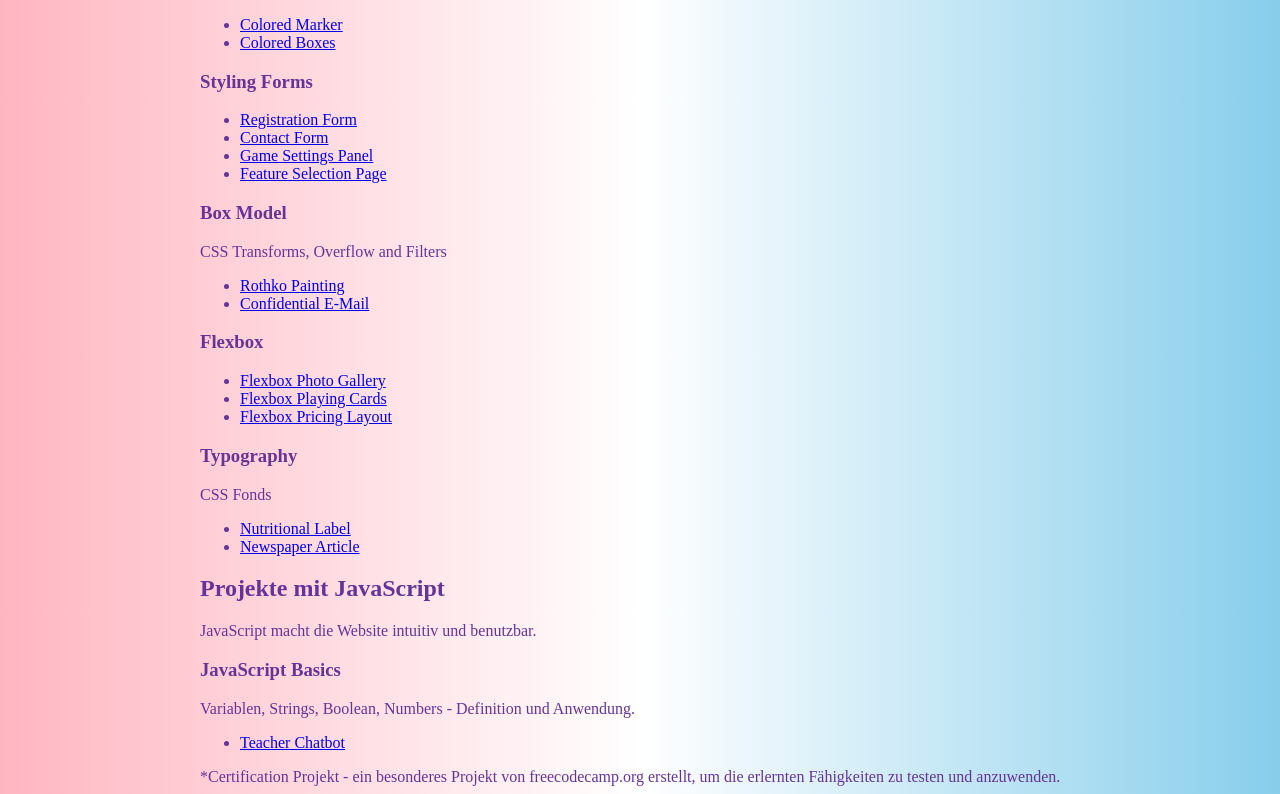
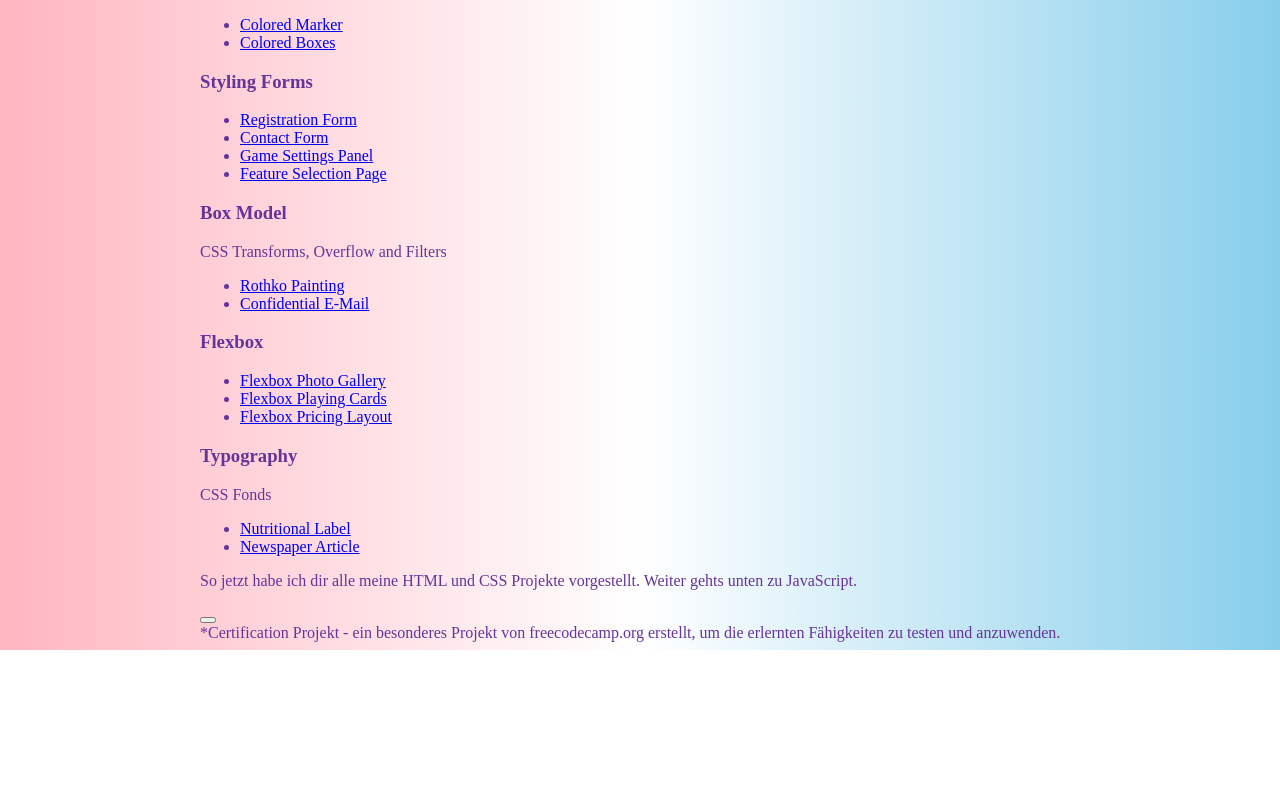
Before and after one commit to michaellestrassegger/Projekte_freecodecamp, a plain HTML site: page index.html in a window 1280 px wide. Shown: the part 1677-2471 px from the top of the page. After the commit the page ends 2327 px from the top, so only its background shows below. Drawn offline with Linux system fonts and the light colour scheme.

Commit message:
Update index.html by removing JavaScript section
Removed JavaScript project section and added a button.

```diff
--- a/index.html
+++ b/index.html
@@ -174,13 +174,8 @@ img{
       </ul>
     </section>
     <section>
-      <h2>Projekte mit JavaScript</h2>
-      <p>JavaScript macht die Website intuitiv und benutzbar.</p>
-      <h3>JavaScript Basics</h3>
-      <p>Variablen, Strings, Boolean, Numbers - Definition und Anwendung.</p>
-       <ul>
-        <li><a href="teacher_chatbot.html">Teacher Chatbot</a></li>
-      </ul>
+      <p>So jetzt habe ich dir alle meine HTML und CSS Projekte vorgestellt. Weiter gehts unten zu JavaScript.</p>
+      <button></button>
     </section>
   </body>
   <footer id="certificationEX">*Certification Projekt - ein besonderes Projekt von freecodecamp.org erstellt, um die erlernten Fähigkeiten zu testen und anzuwenden.</footer>
```
